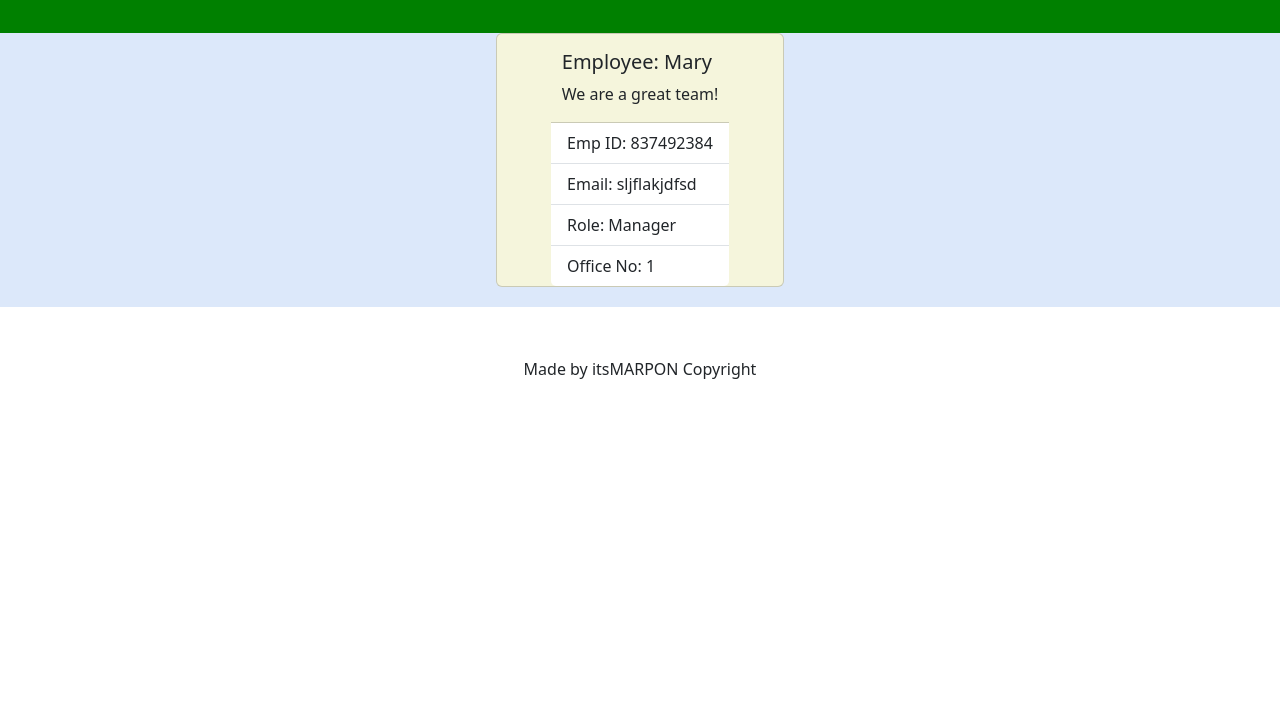
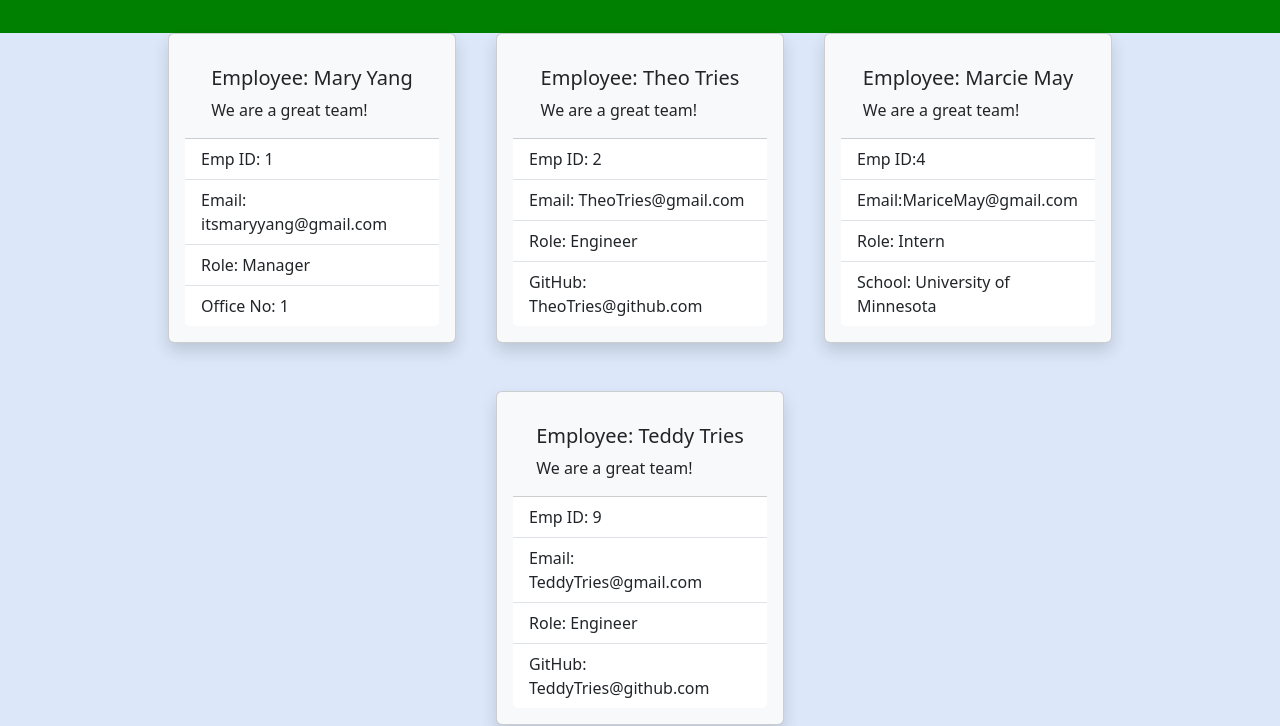
Before and after one commit to ItsMARPON/nodejs-teamprofile-generator, a website: page dist/index.html in a window 1280 px wide. Shown: the part 83-809 px from the top of the page. Drawn offline with nearby package versions, Linux system fonts and the light colour scheme.

```diff
--- a/dist/index.html
+++ b/dist/index.html
@@ -20,20 +20,63 @@
     <body>
       <main class="row">
 
-        <div class="card col-3 d-flex align-items-center" style="width: 18rem">
+        <div class="card col-3 d-flex align-items-center flex-wrap shadow p-3 mb-5 bg-body-tertiary rounded" style="width: 18rem">
           <div class="card-body">
-            <h5 class="card-title bs-primary-rgb">Employee: Mary</h5>
+            <h5 class="card-title bs-primary-rgb">Employee: Mary Yang</h5>
             <p class="card-text">
               We are a great team!
             </p>
           </div>
           <ul class="list-group list-group-flush">
-            <li class="list-group-item">Emp ID: 837492384</li>
-            <li a href="#" class="list-group-item">Email: sljflakjdfsd</a></li>
+            <li class="list-group-item">Emp ID: 1</li>
+            <li a href="#" class="list-group-item">Email: itsmaryyang@gmail.com</a></li>
             <li class="list-group-item">Role: Manager</li>
             <li class="list-group-item">Office No: 1</li>
           </ul>
         </div>
+          <div class="card col-3 d-flex align-items-center flex-wrap shadow p-3 mb-5 bg-body-tertiary rounded" style="width: 18rem">
+            <div class="card-body">
+              <h5 class="card-title bs-primary-rgb">Employee: Theo Tries</h5>
+              <p class="card-text">
+                We are a great team!
+              </p>
+            </div>
+            <ul class="list-group list-group-flush">
+              <li class="list-group-item">Emp ID: 2</li>
+              <li a href="#" class="list-group-item">Email: TheoTries@gmail.com</a></li>
+              <li class="list-group-item">Role: Engineer</li>
+              <li class="list-group-item">GitHub: TheoTries@github.com</li>
+            </ul>
+          </div>
+          <div class="card col-3 d-flex align-items-center flex-wrap shadow p-3 mb-5 bg-body-tertiary rounded" style="width: 18rem">
+            <div class="card-body">
+              <h5 class="card-title bs-primary-rgb">Employee: Marcie May</h5>
+              <p class="card-text">
+                We are a great team!
+              </p>
+            </div>
+            <ul class="list-group list-group-flush">
+              <li class="list-group-item">Emp ID:4</li>
+              <li a href="#" class="list-group-item">Email:MariceMay@gmail.com</a></li>
+              <li class="list-group-item">Role: Intern</li>
+              <li class="list-group-item">School: University of Minnesota</li>
+            </ul>
+          </div>
+
+          <div class="card col-3 d-flex align-items-center flex-wrap shadow p-3 mb-5 bg-body-tertiary rounded" style="width: 18rem">
+            <div class="card-body">
+              <h5 class="card-title bs-primary-rgb">Employee: Teddy Tries</h5>
+              <p class="card-text">
+                We are a great team!
+              </p>
+            </div>
+            <ul class="list-group list-group-flush">
+              <li class="list-group-item">Emp ID: 9</li>
+              <li a href="#" class="list-group-item">Email: TeddyTries@gmail.com</a></li>
+              <li class="list-group-item">Role: Engineer</li>
+              <li class="list-group-item">GitHub: TeddyTries@github.com</li>
+            </ul>
+          </div>
       </main>
 
       <script
```
Also changed, not shown: README.md.
